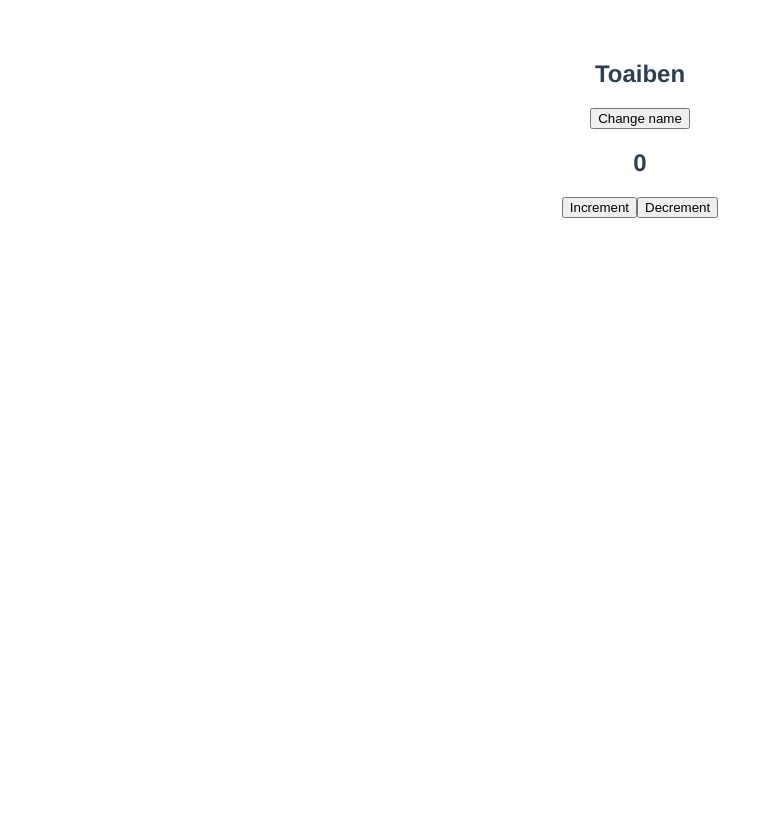
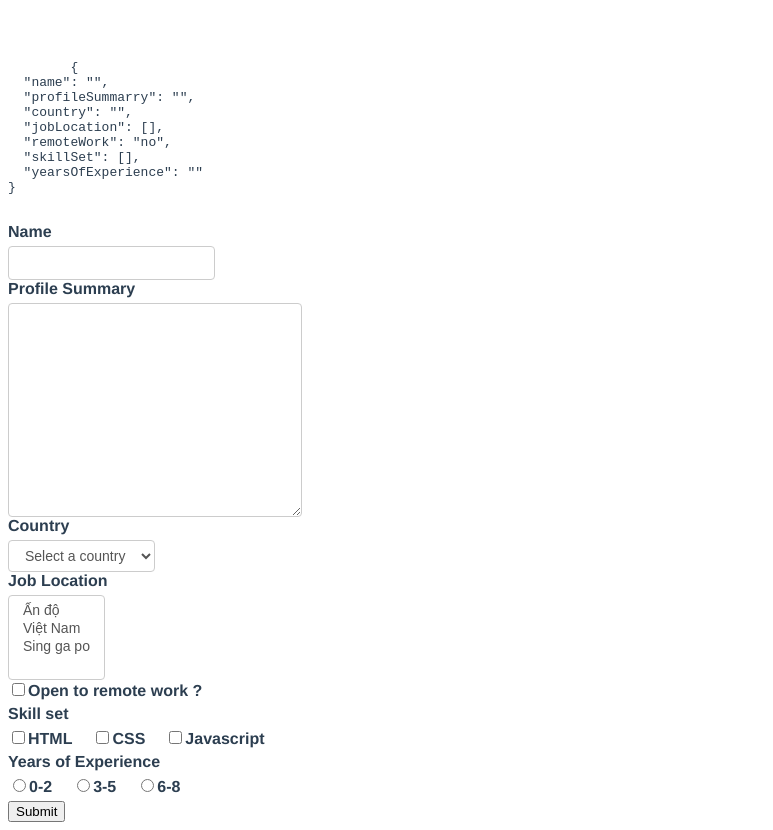
Before and after one commit to mrtoai38/vuejs3, a Vue app: page / in a window 1280 px wide. Shown: the whole page, without its empty margins (0-773 px from the left). Before the commit the page ends 800 px from the top, so only its background shows below. Built offline with nearby package versions, Linux system fonts and the light colour scheme.

Commit message:
form handling

```diff
--- a/src/App.vue
+++ b/src/App.vue
@@ -1,13 +1,71 @@
 <template>
-    <h2>{{name}}</h2>
+
     <div>
-      <button v-on:click="changeName">Change name</button>
+      <pre>
+        {{ JSON.stringify(formValues, null, 2) }}
+      </pre>
     </div>
-    <h2>{{count}}</h2>
-    <div>
-      <button v-on:click="increment($event), changeName($event)">Increment</button>
-      <button @click="decrement">Decrement</button>
-    </div>
+    <form @submit="submitForm">
+
+      <div>
+        <label for="name">Name</label>
+        <input type="text" id="name" v-model="formValues.name">
+      </div>
+
+      <div>
+        <label for="profile">Profile Summary</label>
+        <textarea id="profile" cols="30" rows="10" v-model="formValues.profileSummarry"></textarea>
+      </div>
+
+      <div>
+        <label for="country">Country</label>
+        <select id="country" v-model="formValues.country">
+          <option value="">Select a country</option>
+          <option value="India">Ấn độ</option>
+          <option value="Vietnam">Việt Nam</option>
+          <option value="Singapore">Sing ga po</option>
+        </select>
+      </div>
+
+      <div>
+        <label for="job-location">Job Location</label>
+        <select id="job-location" multiple v-model="formValues.jobLocation">
+          <option value="India">Ấn độ</option>
+          <option value="Vietnam">Việt Nam</option>
+          <option value="Singapore">Sing ga po</option>
+        </select>
+      </div>
+
+      <div>
+        <input type="checkbox" id="remoteWork" v-model="formValues.remoteWork" true-value="yes" false-value="no">
+        <label for="remoteWork">Open to remote work ?</label>
+      </div>
+
+      <div>
+        <label>Skill set</label>
+        <input type="checkbox" id="html" value="html" v-model="formValues.skillSet">
+        <label for="html">HTML</label>
+        <input type="checkbox" id="css" value="css" v-model="formValues.skillSet">
+        <label for="css">CSS</label>
+        <input type="checkbox" id="js" value="js" v-model="formValues.skillSet">
+        <label for="js">Javascript</label>
+      </div>
+
+
+      <div>
+        <label>Years of Experience</label>
+        <input type="radio" id="0-2" value="0-2" v-model="formValues.yearsOfExperience">
+        <label for="0-2">0-2</label>
+        <input type="radio" id="3-5" value="3-5" v-model="formValues.yearsOfExperience">
+        <label for="3-5">3-5</label>
+        <input type="radio" id="6-8" value="6-8" v-model="formValues.yearsOfExperience">
+        <label for="6-8">6-8</label>
+      </div>
+
+      <div>
+        <button>Submit</button>
+      </div>
+    </form>
 </template>
 
 <script>
@@ -17,21 +75,21 @@ export default {
   name: 'App',
   data() {
     return {
-      name: 'Toaiben',
-      count: 0,
+      formValues: {
+        name: '',
+        profileSummarry: '',
+        country: '',
+        jobLocation: [],
+        remoteWork: 'no',
+        skillSet: [],
+        yearsOfExperience: ''
+      }
     };
   },
   methods: {
-    changeName(event) {
-      this.name = 'quyetben';
-      console.log('Event c:', event);
-    },
-    increment(event) {
-      this.count++;
-      console.log('Event:', event);
-    },
-    decrement() {
-      this.count--;
+    submitForm(event) {
+      event.preventDefault();
+      console.log('Form Values: ', this.formValues);
     }
   },
 }
@@ -42,10 +100,37 @@ export default {
   font-family: Avenir, Helvetica, Arial, sans-serif;
   -webkit-font-smoothing: antialiased;
   -moz-osx-font-smoothing: grayscale;
-  text-align: center;
+  /* text-align: center; */
   color: #2c3e50;
   margin-top: 60px;
 }
 
+label {
+  font-weight: bold;
+  display: flex;
+  margin-bottom: 5px;
+}
+
+input + label {
+  font-weight: bold;
+  display: inline-flex;
+  margin-right: 20px;
+}
+
+input[type='text'],
+textarea,
+select {
+  display: block;
+  width: 400;
+  padding: 6px 12px;
+  font-size: 14px;
+  line-height: 1.42857143;
+  color: #555;
+  background-color: #fff;
+  background-image: none;
+  border: 1px solid #ccc;
+  border-radius: 4px;
+}
+
 
 </style>
```
